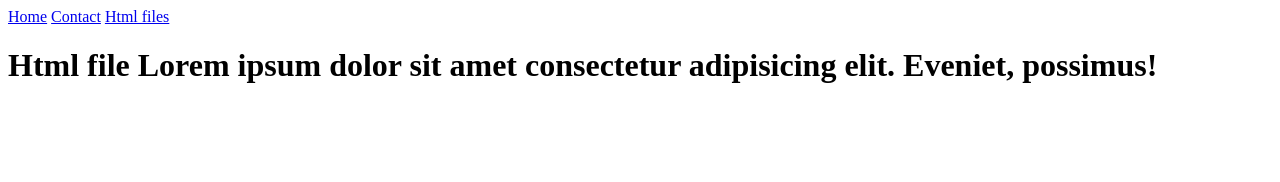
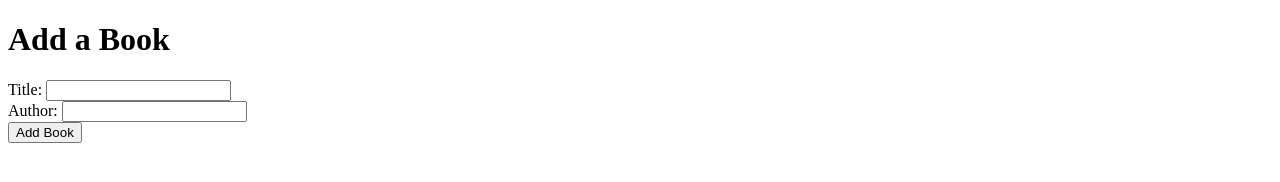
Before and after one commit to mfaiz61926/express.js, a website: page index.html in a window 1280 px wide. Drawn offline with Linux system fonts and the light colour scheme.

Commit message:
Add files via upload

```diff
--- a/index.html
+++ b/index.html
@@ -3,12 +3,17 @@
 <head>
     <meta charset="UTF-8">
     <meta name="viewport" content="width=device-width, initial-scale=1.0">
-    <title>express practice</title>
+    <title>Document</title>
 </head>
 <body>
-    <a href="/">Home</a>
-    <a href="contact">Contact</a>
-    <a href="files">Html files</a>
-    <h1>Html file Lorem ipsum dolor sit amet consectetur adipisicing elit. Eveniet, possimus!</h1>
+    <h1>Add a Book </h1>
+    <form action="/books" method="POST">
+        <label for="title">Title:</label>
+        <input type="text" id="title" name="title" required><br>
+        <label for="author">Author:</label>
+        <input type="text" id="author" name="author" required><br>
+        <input type="submit" value="Add Book">
+    </form>
+
 </body>
 </html>
```
